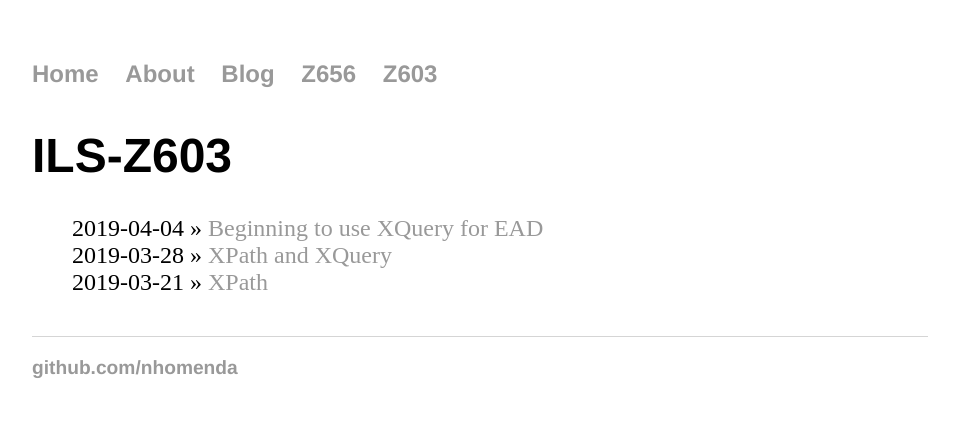
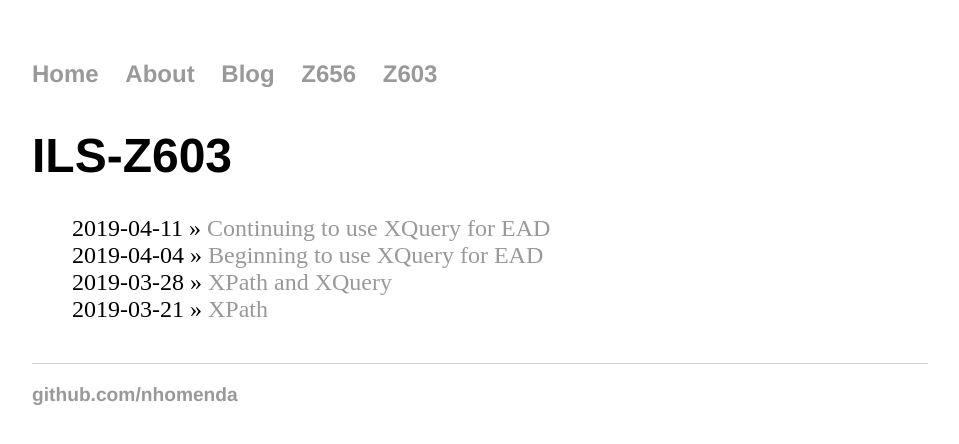
Before and after one commit to nhomenda/nhomenda.github.io, a Jekyll site: the page built from Z603/index.html, in a window 1280 px wide. Shown: the top 444 px of the page, without its empty margins (160-1119 px from the left). Built offline with Jekyll 4.4.1, drawn with Linux system fonts in a browser that asks for light colours.

Commit message:
Update index.html

```diff
--- a/Z603/index.html
+++ b/Z603/index.html
@@ -4,6 +4,7 @@ title: ILS-Z603
 ---
 	<h1>{{ page.title }}</h1>
 	<ul class="assignments">
+ 	    <li>2019-04-11 » <a href="/Z603/ead-xquery-2.html" title="Continuing to use XQuery for EAD">Continuing to use XQuery for EAD</a></li>
 	    <li>2019-04-04 » <a href="/Z603/ead-xquery.html" title="Beginning to use XQuery for EAD">Beginning to use XQuery for EAD</a></li>
 	    <li>2019-03-28 » <a href="/Z603/xpath-xquery.html" title="XPath and Xquery">XPath and XQuery</a></li>
 	    <li>2019-03-21 » <a href="/Z603/xpath.html" title="XPath">XPath</a></li>
```
